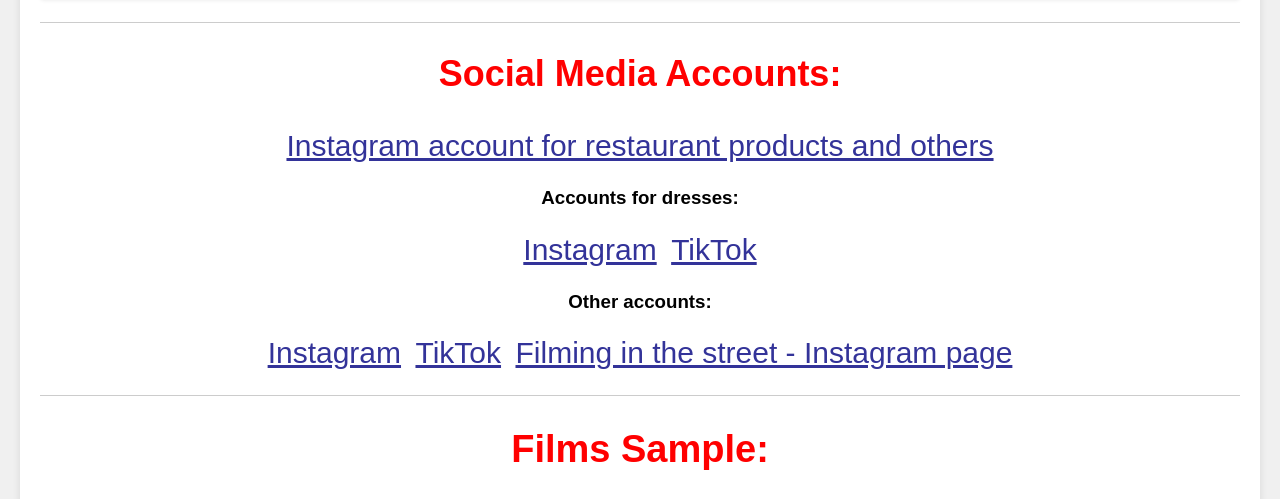
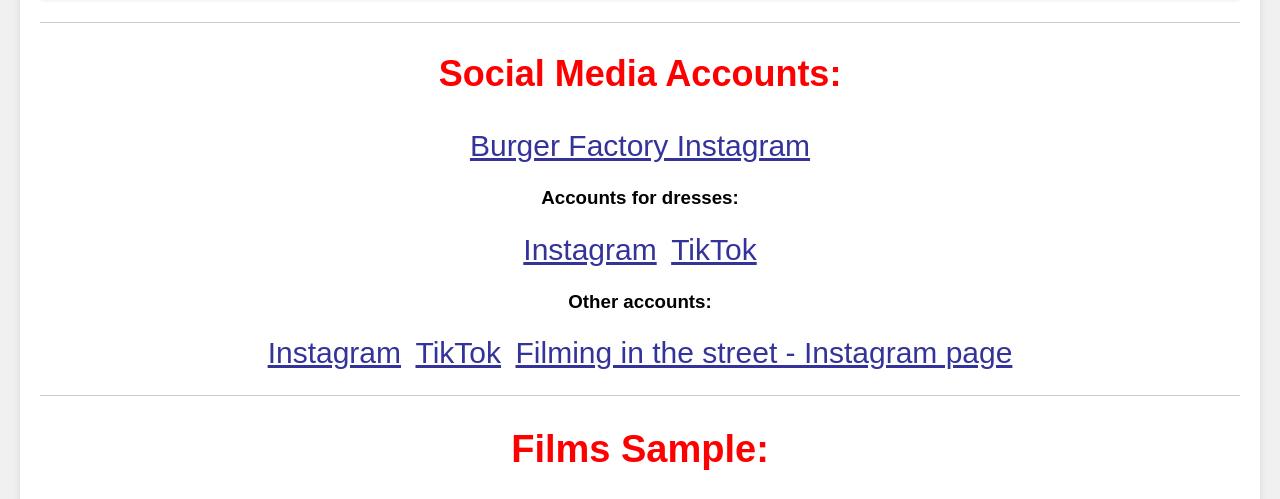
Before and after one commit to rhamam1/rhamam1.github.io, a plain HTML site: page index.html in a window 1280 px wide. Shown: the part 3467-3966 px from the top of the page. Drawn offline with Linux system fonts and the light colour scheme.

Commit message:
Update index.html

```diff
--- a/index.html
+++ b/index.html
@@ -196,7 +196,7 @@
         <div class="separator"></div>
         <div class="social-media" id="social-media">
             <h2>Social Media Accounts:</h2>
-            <a href="https://instagram.com/ryan1ha?igshid=MzRlODBiNWFlZA==" target="_blank" rel="noopener">Instagram account for restaurant products and others</a>
+            <a href="https://instagram.com/burgerfactory.ldn?igshid=MzRlODBiNWFlZA==" target="_blank" rel="noopener">Burger Factory Instagram</a>
             <h3>Accounts for dresses:</h3>
             <a href="https://instagram.com/angellaunique.co?igshid=YmM0MjE2YWMzOA==" target="_blank" rel="noopener">Instagram</a>
             <a href="https://www.tiktok.com/@angellaunique?_t=8dyoTMTaRIE&amp;_r=1" target="_blank" rel="noopener">TikTok</a>
```
